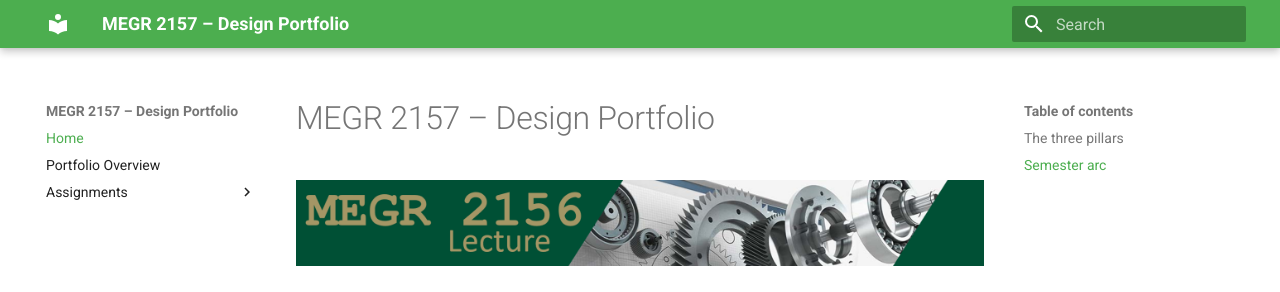
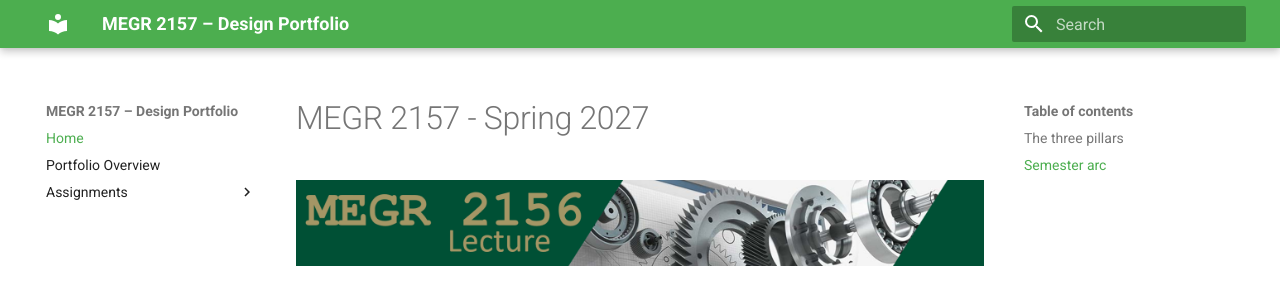
Before and after one commit to dtjfagan/2027Sp-MEGR2157, an MkDocs documentation site: the page built from docs/index.md, in a window 1280 px wide and 1148 px high. Shown: the top 292 px of the window. Built offline with MkDocs 1.6.1 and Material for MkDocs 9.7.7, drawn with Linux system fonts in a browser that asks for light colours.

Commit message:
changed front page

```diff
--- a/docs/index.md
+++ b/docs/index.md
@@ -1,4 +1,4 @@
-# MEGR 2157 – Design Portfolio
+# MEGR 2157 - Spring 2027
 
 ![MEGR 2156-7 Title](MEGR2156title.png)
 
```
Also changed, not shown: docs/Free-Benchy-banner.jpg (deleted).
